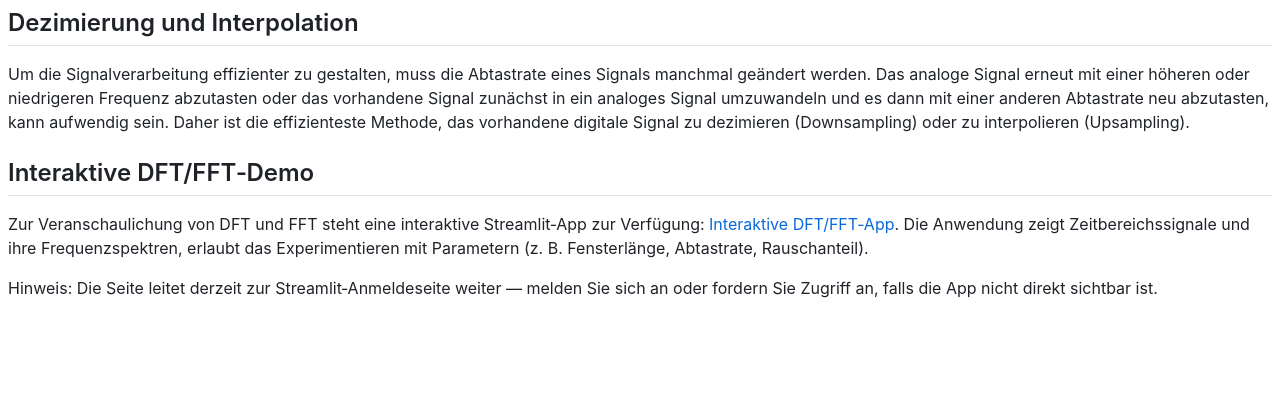
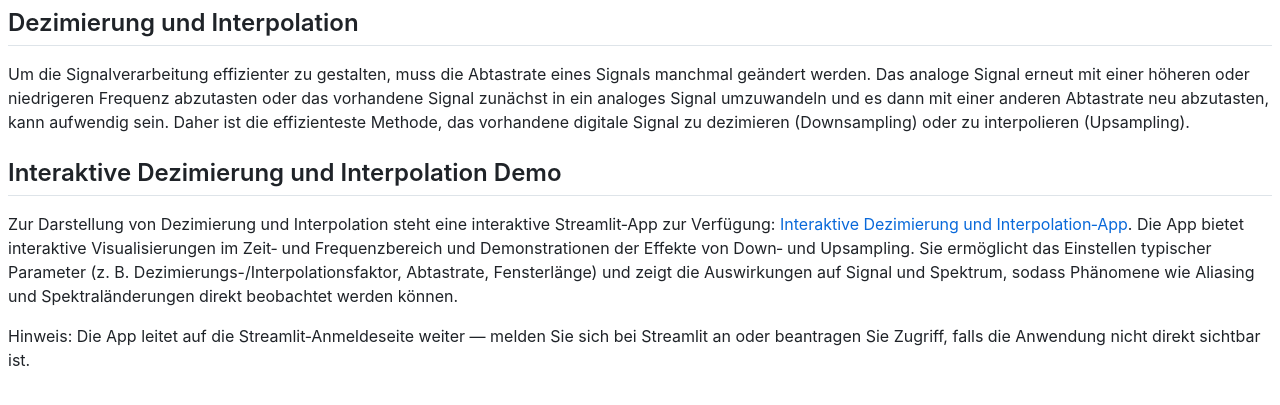
Before and after one commit to MoriRasc/bioSignalVerarbeitung, a Jekyll site: the page built from lessons/05_12_Asynchron_Resampling.md, in a window 1280 px wide. Shown: the top 405 px of the page. Built offline with Jekyll 4.4.1, drawn with Linux system fonts in a browser that asks for light colours; nearby versions of some CDN libraries; our own code applies the rules of GitHub Pages for plain Markdown files.

Commit message:
Update interactive demo section for downsampling and interpolation

```diff
--- a/lessons/05_12_Asynchron_Resampling.md
+++ b/lessons/05_12_Asynchron_Resampling.md
@@ -2,8 +2,8 @@
 
 Um die Signalverarbeitung effizienter zu gestalten, muss die Abtastrate eines Signals manchmal geändert werden. Das analoge Signal erneut mit einer höheren oder niedrigeren Frequenz abzutasten oder das vorhandene Signal zunächst in ein analoges Signal umzuwandeln und es dann mit einer anderen Abtastrate neu abzutasten, kann aufwendig sein. Daher ist die effizienteste Methode, das vorhandene digitale Signal zu dezimieren (Downsampling) oder zu interpolieren (Upsampling).
 
-## Interaktive DFT/FFT‑Demo
+## Interaktive Dezimierung und Interpolation Demo
 
-Zur Veranschaulichung von DFT und FFT steht eine interaktive Streamlit‑App zur Verfügung: <a href="https://biosv-dft-fft.streamlit.app/" target="_blank" rel="noopener noreferrer">Interaktive DFT/FFT‑App</a>. Die Anwendung zeigt Zeitbereichssignale und ihre Frequenzspektren, erlaubt das Experimentieren mit Parametern (z. B. Fensterlänge, Abtastrate, Rauschanteil).
+Zur Darstellung von Dezimierung und Interpolation steht eine interaktive Streamlit‑App zur Verfügung: <a href="https://biosv-dezi-inter.streamlit.app/" target="_blank" rel="noopener noreferrer">Interaktive Dezimierung und Interpolation‑App</a>. Die App bietet interaktive Visualisierungen im Zeit‑ und Frequenzbereich und Demonstrationen der Effekte von Down‑ und Upsampling. Sie ermöglicht das Einstellen typischer Parameter (z. B. Dezimierungs-/Interpolationsfaktor, Abtastrate, Fensterlänge) und zeigt die Auswirkungen auf Signal und Spektrum, sodass Phänomene wie Aliasing und Spektraländerungen direkt beobachtet werden können.
 
-Hinweis: Die Seite leitet derzeit zur Streamlit‑Anmeldeseite weiter — melden Sie sich an oder fordern Sie Zugriff an, falls die App nicht direkt sichtbar ist.
+Hinweis: Die App leitet auf die Streamlit‑Anmeldeseite weiter — melden Sie sich bei Streamlit an oder beantragen Sie Zugriff, falls die Anwendung nicht direkt sichtbar ist.
```
